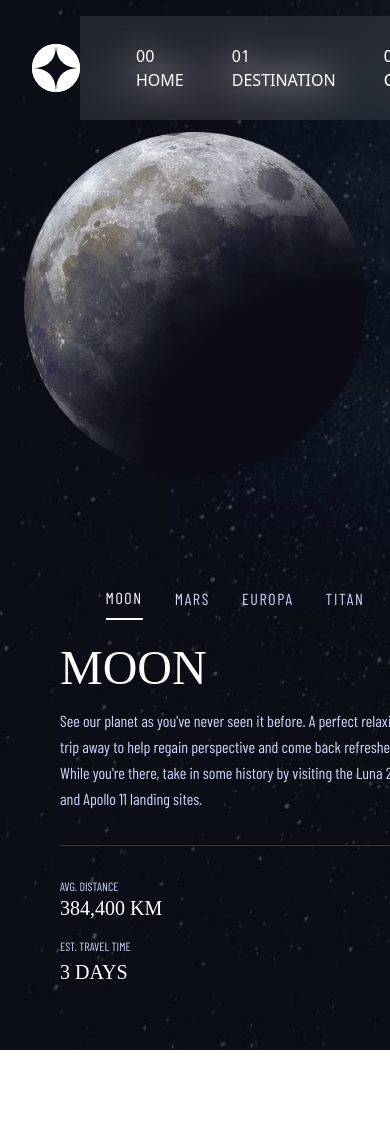
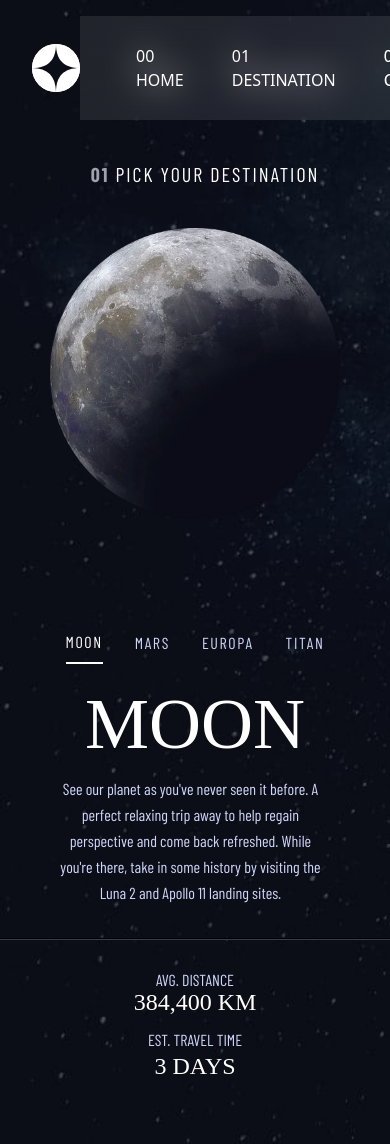
Before and after one commit to AngieLi98/Space-tourism, a React (Vite) app: page /Destination in a window 390 px wide. Shown: the top 1144 px of the page. Before the commit the page ends 1050 px from the top, so only its background shows below. Built offline with nearby package versions, Linux system fonts and the light colour scheme; a web font is replaced by a local one.

Commit message:
feat/Se añade responsive para los breakpointsde tablet y mobile

```diff
--- a/src/components/pages/Destination.jsx
+++ b/src/components/pages/Destination.jsx
@@ -41,8 +41,8 @@ const Destination = () => {
     <div className="background-destination min-h-screen bg-cover bg-no-repeat">
       <Header />
       <section className="text-white flex flex-col md:flex-row items-center justify-between px-6 py-16 md:px-24 md:py-32 space-y-8 md:space-y-0">
-        <div className="md:w-1/2">
-        <h2 className="planet-pick text-xl md:text-2xl font-thin tracking-widest uppercase mb-10 md:mb-10  ml-20">
+        <div className="md:w-1/2 flex flex-col items-center md:items-start">
+        <h2 className="planet-pick text-xl md:text-2xl font-thin tracking-widest uppercase mb-10 md:mb-10 md:ml-0 text-left relative z-10 ">
           <strong className="text-gray">01</strong>
           <span className="text-tertiary"> PICK YOUR DESTINATION</span>
         </h2>
@@ -50,11 +50,11 @@ const Destination = () => {
           <img
             src={destinationData.image}
             alt={destinationData.name}
-          className="w-[350px] md:w-[350px] mx-auto md:mx-20"
+            className="w-[290px] md:w-[350px] mx-auto"
           />
         </div>
-        <div className="md:w-1/2 ml-20">
-        <nav className="planet-nav flex justify-center md:justify-start space-x-8 mb-6 md:mb-12 mt-20">
+        <div className="md:w-1/2 text-center md:text-left md:ml-16">
+          <nav className="planet-nav flex justify-center md:justify-start space-x-8 mb-6 mt-20 md:mb-12">
             {Object.keys(destinations).map((dest) => (
               <button
                 key={dest}
@@ -70,16 +70,16 @@ const Destination = () => {
             ))}
           </nav>
 
-          <h1 className="title-planet text-5xl md:text-8xl font-semibold uppercase text-tertiary">
+          <h1 className="title-planet text-7xl md:text-8xl font-semibold uppercase text-tertiary">
             {destinationData.name}
           </h1>
-          <p className="description-planet text-[#D0D6F9] mt-4 leading-relaxed md:leading-loose max-w-[50ch] md:max-w-[45ch]">
+          <p className="description-planet text-[#D0D6F9] mt-4 leading-relaxed md:leading-loose max-w-[65ch] md:max-w-[48ch]">
             {destinationData.description}
           </p>
 
-          <hr className="bg-[#383B4B] h-[2px] my-8 w-[350px]"/>
+          <hr className="bg-[#383B4B] h-[2px] my-8 w-[500px] md:w-[370px] mx-auto md:mx-0"/>
 
-          <div className="mt-8 flex flex-col md:flex-row md:justify-start md:space-x-16 ">
+          <div className="information mt-8 flex flex-row justify-around md:justify-start md:space-x-16">
             <div className="mb-4 md:mb-0">
               <h3 className="avg-text text-xs md:text-sm text-[#D0D6F9] uppercase">
                 Avg. Distance
--- a/src/index.css
+++ b/src/index.css
@@ -26,3 +26,40 @@
 .description-planet, .avg-text, .est-text {
   font-family: "Barlow Condensed", sans-serif;
 }
+
+@media (max-width: 750px) {
+  .planet-pick {
+    margin-top: 6rem;
+    position: relative;
+    right: 10rem;
+  }
+}
+
+@media (max-width: 550px) {
+  .planet-pick {
+    position: relative;
+    left: 10px;
+  }
+  .description-planet {
+    max-width: 37ch;
+    position: relative;
+    left: 4rem;
+  }
+
+  hr {
+    max-width: 400px;
+  }
+
+  .information {
+    display: flex;
+    flex-direction: column;
+  }
+
+  .avg-text, .est-text {
+    font-size: 1rem;
+  }
+
+  .distance-text, .days-text {
+    font-size: 1.5rem;
+  }
+}
--- a/tailwind.config.js
+++ b/tailwind.config.js
@@ -17,7 +17,7 @@ export default {
       'footer-texture': "url('/img/footer-texture.png')",
       'background-destination': "url('/src/assets/images/destination/background-destination-desktop.jpg')",
 
-    }
+    },
   },
   plugins: [],
 }
```
Lines whose indentation alone changed are shown as unchanged.
